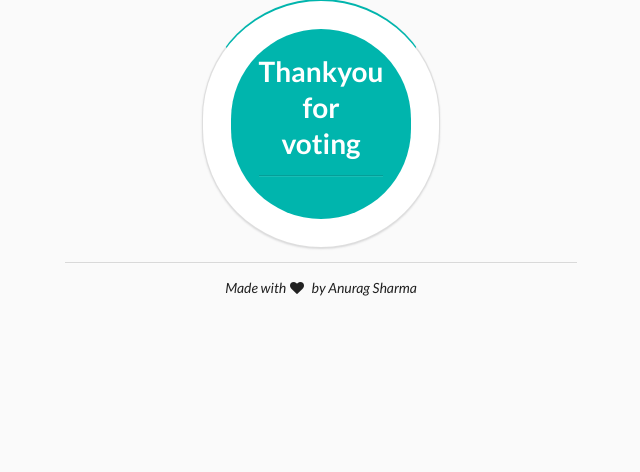
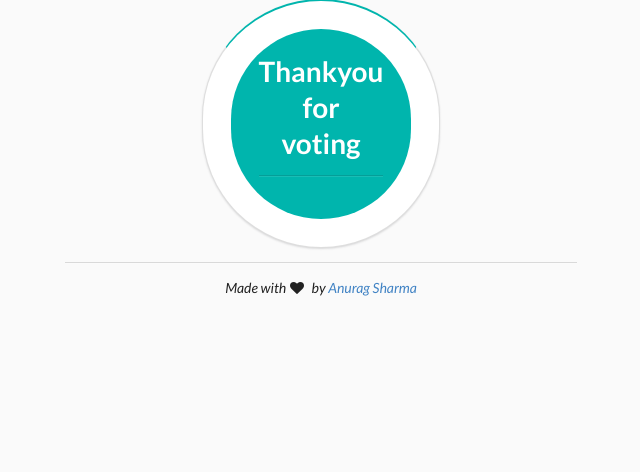
Before and after one commit to anurag-ks/jhtselect, a Django app: page /aftermath in a window 1280 px wide. Shown: the part 51-523 px from the top of the page, without its empty margins (319-959 px from the left). Run offline with Django 3.2, Linux system fonts and the light colour scheme; a user stored in the database is signed in.

Commit message:
facebook links

```diff
--- a/main/templates/aftermath.html
+++ b/main/templates/aftermath.html
@@ -24,7 +24,7 @@
     </div>
     <div class="ui divider"></div>
     <div class="ui center aligned container">
-        <p><i>Made with <i class="heart icon"></i> by Anurag Sharma</i></p>
+        <p><i>Made with <i class="heart icon"></i> by <a href="https://www.facebook.com/anurag.ans.29">Anurag Sharma</a></i></p>
     </div>
     </center>
 </body>
--- a/main/templates/login.html
+++ b/main/templates/login.html
@@ -41,7 +41,7 @@
         <input type="submit" class="ui blue button" value="Login">
     </form>
     <div class="ui center aligned container">
-        <p><i>Made with <i class="heart icon"></i> by <a href="https://github.com/anurag-ks">Anurag Sharma</a></i></p>
+        <p><i>Made with <i class="heart icon"></i> by <a href="https://www.facebook.com/anurag.ans.29">Anurag Sharma</a></i></p>
     </div>
 </body>
 </html>
```
